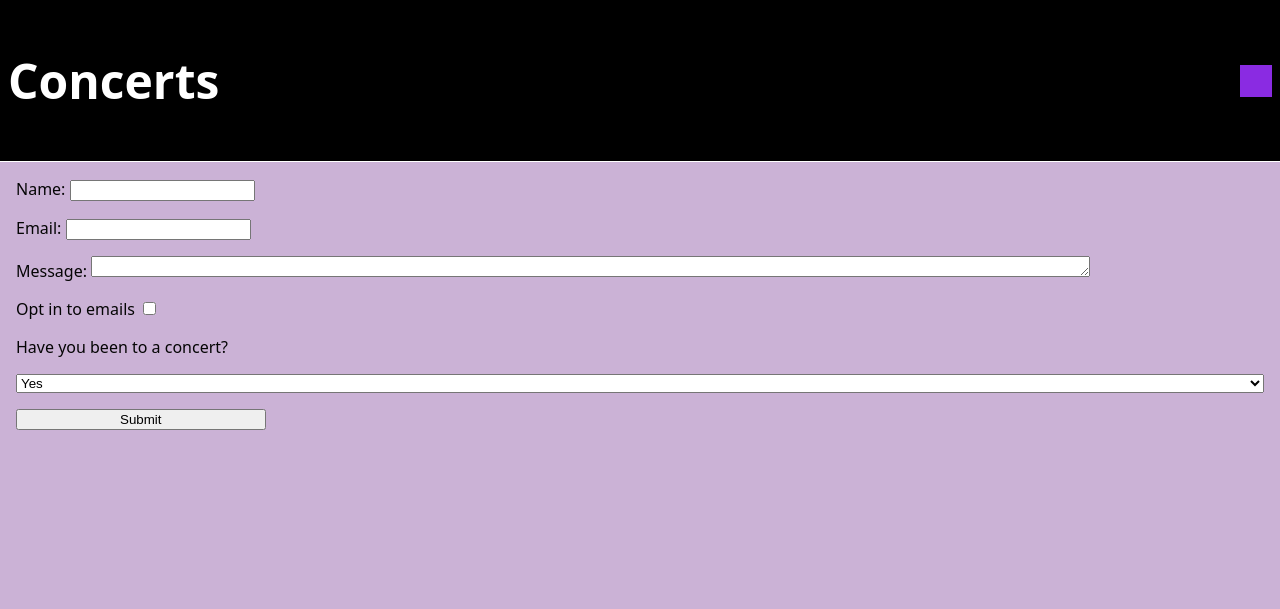
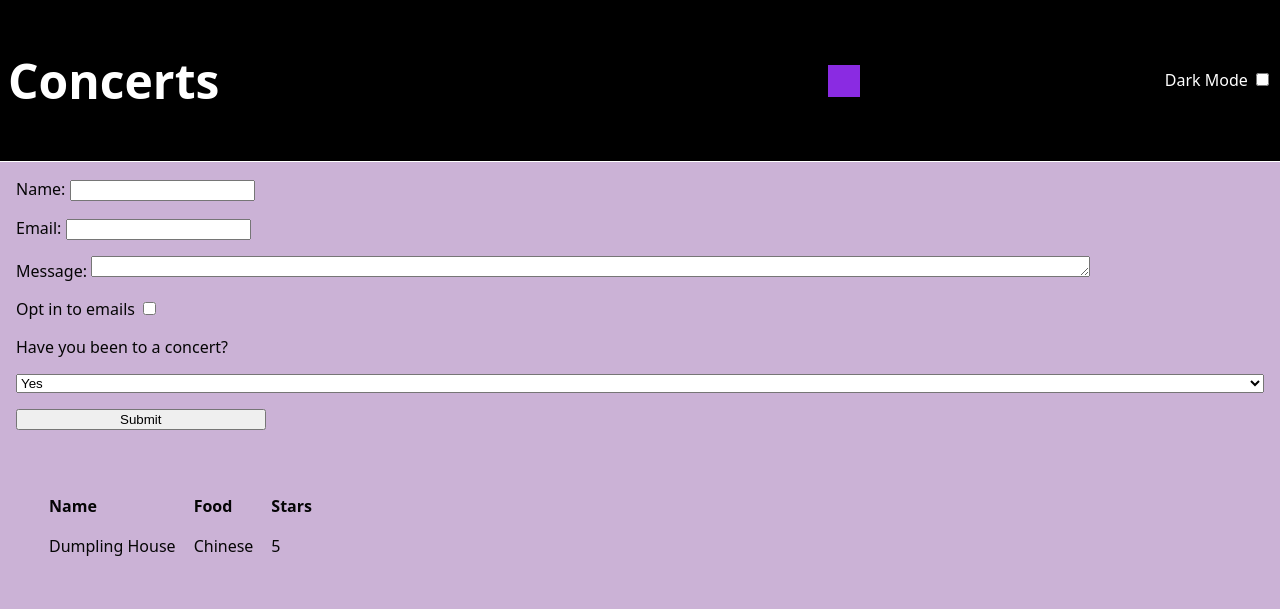
Before and after one commit to Shaymaa2006/firstcodeproject, a website: page page4.html in a window 1280 px wide. Drawn offline with Linux system fonts and the light colour scheme.

Commit message:
assignment 8

```diff
--- a/page4.html
+++ b/page4.html
@@ -21,6 +21,26 @@
         <a href="/page2.html" aria-current="page">Artists</a>
         <a href="/page3.html" aria-current="page">Music Videos</a>
       </div></div>
+      <div>
+        <label>Dark Mode
+            <input type="checkbox" onchange="toggleDarkMode()"></input>
+        </label>
+        <script>
+            let isDarkMode = false;
+            const body= document.body
+
+            const toggleDarkMode = () =>  {
+                console.log("Using dark mode: " + isDarkMode);
+                if (isDarkMode) {
+                    body.style["backgroundColor"] = "white";
+                    body.style["color"] = "black";
+                } else {
+                    body.style["backgroundColor"] = "black";
+                    body.style["color"] = "white";
+                }
+            }
+        </script>
+    </div>
   </nav>
     <form class="form">
         <label>
@@ -47,6 +67,23 @@
            alert(`You clicked ${document.getElementById("submitbutton").textContnet}`)
         }
      </script>
+     <table id="table">
+      <thead>
+        <tr>
+          <td><b>Name</b></td>
+          <td><b>Food</b></td>
+          <td><b>Stars</b></td>
+        </tr>
+      </thead>
+      <tbody>
+        <tr>
+          <td>Dumpling House</td>
+          <td>Chinese</td>
+          <td>5</td>
+        </tr>
+      </tbody>
+
+     </table>
     </main>
 </body>
 
--- a/styles.css
+++ b/styles.css
@@ -149,3 +149,9 @@ p {
   padding: 1rem;
 
 }
+
+table{
+  padding:2rem;
+  border-spacing: 1rem;
+  flex-direction: row;
+}
```
Also changed, not shown: script.js (line endings or trailing spaces).
